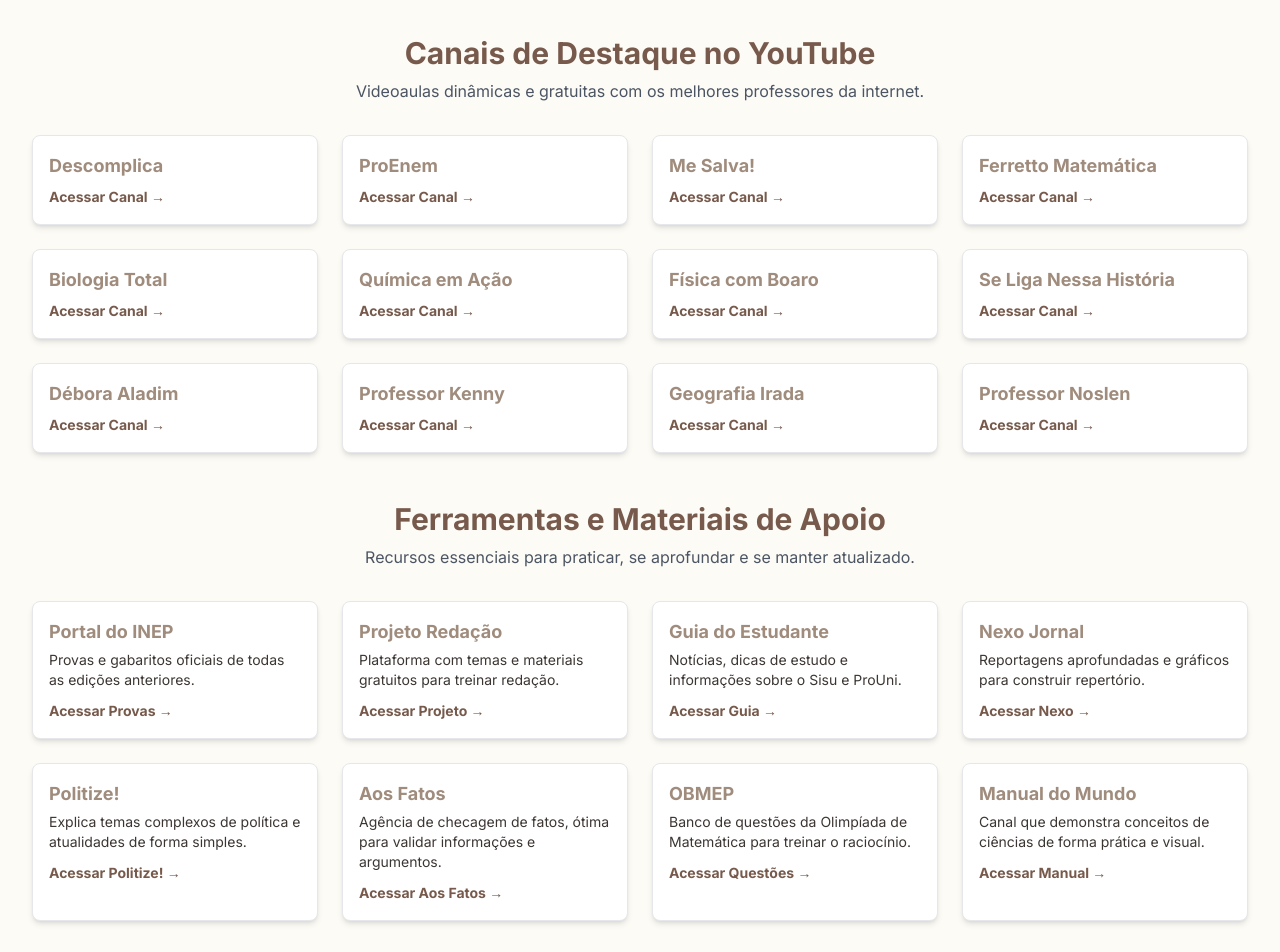
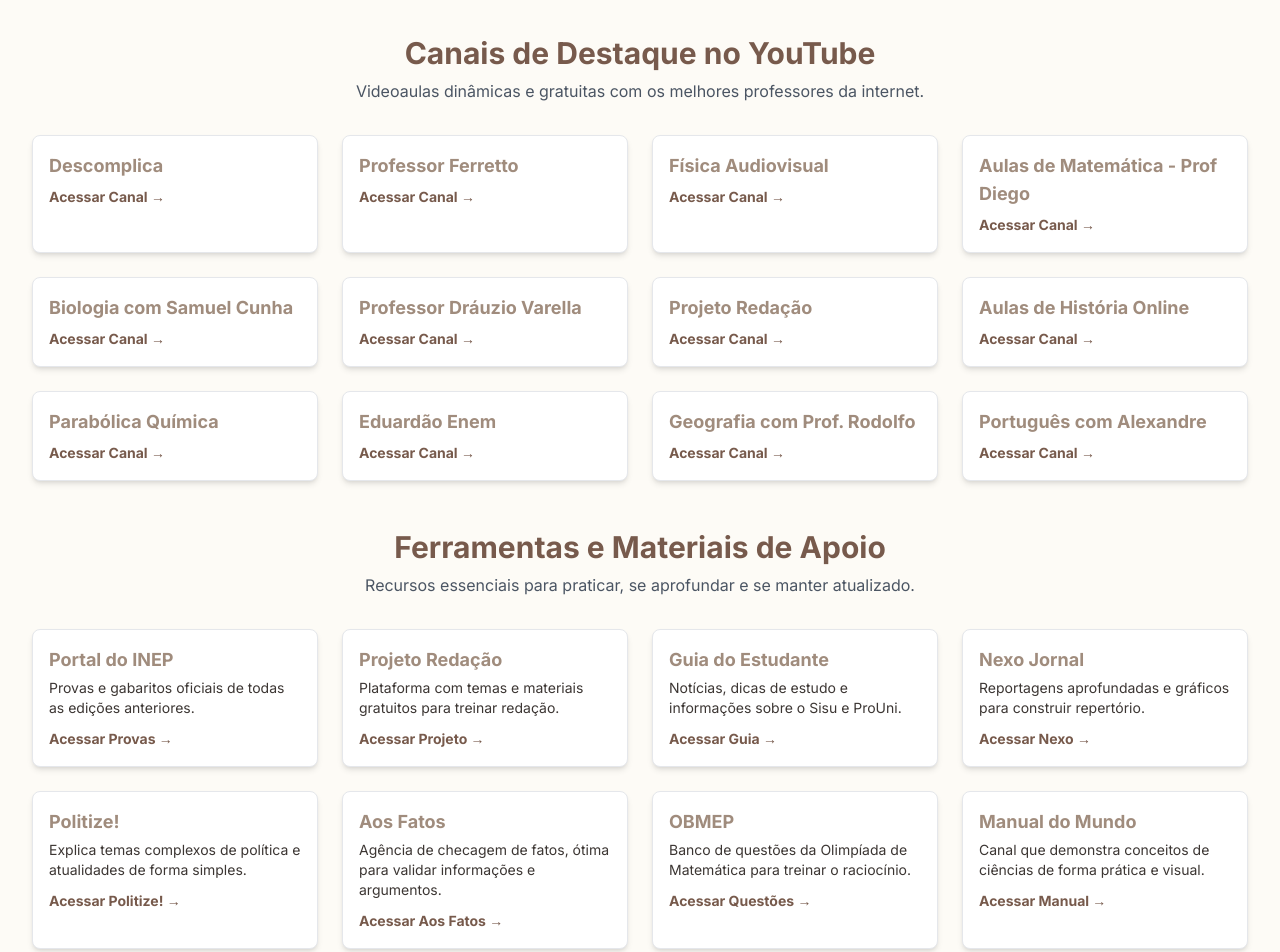
Before and after one commit to dansfisica85/Site-da-FABIANA-ENEM-2025, a plain HTML site: page index.html in a window 1280 px wide. Shown: the part 800-1752 px from the top of the page. Drawn offline with nearby package versions, Linux system fonts and the light colour scheme.

Commit message:
Atualiza links de canais do YouTube e adiciona créditos ao autor no rodapé

```diff
--- a/index.html
+++ b/index.html
@@ -98,18 +98,18 @@
                     <p class="text-center text-gray-600 mb-8">Videoaulas dinâmicas e gratuitas com os melhores professores da internet.</p>
                     <div class="grid md:grid-cols-2 lg:grid-cols-4 gap-6">
                          <!-- Canais do YouTube -->
-                        <div class="bg-white p-4 rounded-lg shadow-md border"><h3 class="font-bold text-lg mb-1 text-[#A08C7D]">Descomplica</h3><a href="https://www.youtube.com/c/descomplica" target="_blank" class="font-bold text-sm text-[#775A4C] hover:underline">Acessar Canal &rarr;</a></div>
-                        <div class="bg-white p-4 rounded-lg shadow-md border"><h3 class="font-bold text-lg mb-1 text-[#A08C7D]">ProEnem</h3><a href="https://www.youtube.com/c/ProENEM" target="_blank" class="font-bold text-sm text-[#775A4C] hover:underline">Acessar Canal &rarr;</a></div>
-                        <div class="bg-white p-4 rounded-lg shadow-md border"><h3 class="font-bold text-lg mb-1 text-[#A08C7D]">Me Salva!</h3><a href="https://www.youtube.com/c/mesalva" target="_blank" class="font-bold text-sm text-[#775A4C] hover:underline">Acessar Canal &rarr;</a></div>
-                        <div class="bg-white p-4 rounded-lg shadow-md border"><h3 class="font-bold text-lg mb-1 text-[#A08C7D]">Ferretto Matemática</h3><a href="https://www.youtube.com/c/professorferretto" target="_blank" class="font-bold text-sm text-[#775A4C] hover:underline">Acessar Canal &rarr;</a></div>
-                        <div class="bg-white p-4 rounded-lg shadow-md border"><h3 class="font-bold text-lg mb-1 text-[#A08C7D]">Biologia Total</h3><a href="https://www.youtube.com/c/professorjubilut" target="_blank" class="font-bold text-sm text-[#775A4C] hover:underline">Acessar Canal &rarr;</a></div>
-                        <div class="bg-white p-4 rounded-lg shadow-md border"><h3 class="font-bold text-lg mb-1 text-[#A08C7D]">Química em Ação</h3><a href="https://www.youtube.com/c/quimicaemacao" target="_blank" class="font-bold text-sm text-[#775A4C] hover:underline">Acessar Canal &rarr;</a></div>
-                        <div class="bg-white p-4 rounded-lg shadow-md border"><h3 class="font-bold text-lg mb-1 text-[#A08C7D]">Física com Boaro</h3><a href="https://www.youtube.com/c/boaro" target="_blank" class="font-bold text-sm text-[#775A4C] hover:underline">Acessar Canal &rarr;</a></div>
-                        <div class="bg-white p-4 rounded-lg shadow-md border"><h3 class="font-bold text-lg mb-1 text-[#A08C7D]">Se Liga Nessa História</h3><a href="https://www.youtube.com/c/seliganessahistoria1" target="_blank" class="font-bold text-sm text-[#775A4C] hover:underline">Acessar Canal &rarr;</a></div>
-                        <div class="bg-white p-4 rounded-lg shadow-md border"><h3 class="font-bold text-lg mb-1 text-[#A08C7D]">Débora Aladim</h3><a href="https://www.youtube.com/c/deboraladimhistoria" target="_blank" class="font-bold text-sm text-[#775A4C] hover:underline">Acessar Canal &rarr;</a></div>
-                        <div class="bg-white p-4 rounded-lg shadow-md border"><h3 class="font-bold text-lg mb-1 text-[#A08C7D]">Professor Kenny</h3><a href="https://www.youtube.com/c/cursokenny" target="_blank" class="font-bold text-sm text-[#775A4C] hover:underline">Acessar Canal &rarr;</a></div>
-                        <div class="bg-white p-4 rounded-lg shadow-md border"><h3 class="font-bold text-lg mb-1 text-[#A08C7D]">Geografia Irada</h3><a href="https://www.youtube.com/c/geografiairada" target="_blank" class="font-bold text-sm text-[#775A4C] hover:underline">Acessar Canal &rarr;</a></div>
-                        <div class="bg-white p-4 rounded-lg shadow-md border"><h3 class="font-bold text-lg mb-1 text-[#A08C7D]">Professor Noslen</h3><a href="https://www.youtube.com/c/noslen" target="_blank" class="font-bold text-sm text-[#775A4C] hover:underline">Acessar Canal &rarr;</a></div>
+                        <div class="bg-white p-4 rounded-lg shadow-md border"><h3 class="font-bold text-lg mb-1 text-[#A08C7D]">Descomplica</h3><a href="https://www.youtube.com/@descomplica" target="_blank" class="font-bold text-sm text-[#775A4C] hover:underline">Acessar Canal &rarr;</a></div>
+                        <div class="bg-white p-4 rounded-lg shadow-md border"><h3 class="font-bold text-lg mb-1 text-[#A08C7D]">Professor Ferretto</h3><a href="https://www.youtube.com/@professorferretto" target="_blank" class="font-bold text-sm text-[#775A4C] hover:underline">Acessar Canal &rarr;</a></div>
+                        <div class="bg-white p-4 rounded-lg shadow-md border"><h3 class="font-bold text-lg mb-1 text-[#A08C7D]">Física Audiovisual</h3><a href="https://www.youtube.com/@fisicaaudiovisual" target="_blank" class="font-bold text-sm text-[#775A4C] hover:underline">Acessar Canal &rarr;</a></div>
+                        <div class="bg-white p-4 rounded-lg shadow-md border"><h3 class="font-bold text-lg mb-1 text-[#A08C7D]">Aulas de Matemática - Prof Diego</h3><a href="https://www.youtube.com/@aulasdematemticaprofdiego5047" target="_blank" class="font-bold text-sm text-[#775A4C] hover:underline">Acessar Canal &rarr;</a></div>
+                        <div class="bg-white p-4 rounded-lg shadow-md border"><h3 class="font-bold text-lg mb-1 text-[#A08C7D]">Biologia com Samuel Cunha</h3><a href="https://www.youtube.com/@biologiacomsamuelcunha" target="_blank" class="font-bold text-sm text-[#775A4C] hover:underline">Acessar Canal &rarr;</a></div>
+                        <div class="bg-white p-4 rounded-lg shadow-md border"><h3 class="font-bold text-lg mb-1 text-[#A08C7D]">Professor Dráuzio Varella</h3><a href="https://www.youtube.com/@drauziovarella" target="_blank" class="font-bold text-sm text-[#775A4C] hover:underline">Acessar Canal &rarr;</a></div>
+                        <div class="bg-white p-4 rounded-lg shadow-md border"><h3 class="font-bold text-lg mb-1 text-[#A08C7D]">Projeto Redação</h3><a href="https://www.youtube.com/@projetoredacao" target="_blank" class="font-bold text-sm text-[#775A4C] hover:underline">Acessar Canal &rarr;</a></div>
+                        <div class="bg-white p-4 rounded-lg shadow-md border"><h3 class="font-bold text-lg mb-1 text-[#A08C7D]">Aulas de História Online</h3><a href="https://www.youtube.com/@aulasdehistoriaonline1" target="_blank" class="font-bold text-sm text-[#775A4C] hover:underline">Acessar Canal &rarr;</a></div>
+                        <div class="bg-white p-4 rounded-lg shadow-md border"><h3 class="font-bold text-lg mb-1 text-[#A08C7D]">Parabólica Química</h3><a href="https://www.youtube.com/@parabolicaquimica" target="_blank" class="font-bold text-sm text-[#775A4C] hover:underline">Acessar Canal &rarr;</a></div>
+                        <div class="bg-white p-4 rounded-lg shadow-md border"><h3 class="font-bold text-lg mb-1 text-[#A08C7D]">Eduardão Enem</h3><a href="https://www.youtube.com/@eduardaoenem" target="_blank" class="font-bold text-sm text-[#775A4C] hover:underline">Acessar Canal &rarr;</a></div>
+                        <div class="bg-white p-4 rounded-lg shadow-md border"><h3 class="font-bold text-lg mb-1 text-[#A08C7D]">Geografia com Prof. Rodolfo</h3><a href="https://www.youtube.com/@geografiacomprofrodolofo" target="_blank" class="font-bold text-sm text-[#775A4C] hover:underline">Acessar Canal &rarr;</a></div>
+                        <div class="bg-white p-4 rounded-lg shadow-md border"><h3 class="font-bold text-lg mb-1 text-[#A08C7D]">Português com Alexandre</h3><a href="https://www.youtube.com/@portuguescomaléxandre" target="_blank" class="font-bold text-sm text-[#775A4C] hover:underline">Acessar Canal &rarr;</a></div>
                     </div>
                 </div>
                  <div>
@@ -124,7 +124,7 @@
                         <div class="bg-white p-4 rounded-lg shadow-md border"><h3 class="font-bold text-lg mb-1 text-[#A08C7D]">Politize!</h3><p class="mb-2 text-sm">Explica temas complexos de política e atualidades de forma simples.</p><a href="https://www.politize.com.br/" target="_blank" class="font-bold text-sm text-[#775A4C] hover:underline">Acessar Politize! &rarr;</a></div>
                         <div class="bg-white p-4 rounded-lg shadow-md border"><h3 class="font-bold text-lg mb-1 text-[#A08C7D]">Aos Fatos</h3><p class="mb-2 text-sm">Agência de checagem de fatos, ótima para validar informações e argumentos.</p><a href="https://www.aosfatos.org/" target="_blank" class="font-bold text-sm text-[#775A4C] hover:underline">Acessar Aos Fatos &rarr;</a></div>
                         <div class="bg-white p-4 rounded-lg shadow-md border"><h3 class="font-bold text-lg mb-1 text-[#A08C7D]">OBMEP</h3><p class="mb-2 text-sm">Banco de questões da Olimpíada de Matemática para treinar o raciocínio.</p><a href="https://www.obmep.org.br/banco.htm" target="_blank" class="font-bold text-sm text-[#775A4C] hover:underline">Acessar Questões &rarr;</a></div>
-                        <div class="bg-white p-4 rounded-lg shadow-md border"><h3 class="font-bold text-lg mb-1 text-[#A08C7D]">Manual do Mundo</h3><p class="mb-2 text-sm">Canal que demonstra conceitos de ciências de forma prática e visual.</p><a href="https://www.youtube.com/user/iberethenorio" target="_blank" class="font-bold text-sm text-[#775A4C] hover:underline">Acessar Manual &rarr;</a></div>
+                        <div class="bg-white p-4 rounded-lg shadow-md border"><h3 class="font-bold text-lg mb-1 text-[#A08C7D]">Manual do Mundo</h3><p class="mb-2 text-sm">Canal que demonstra conceitos de ciências de forma prática e visual.</p><a href="https://www.youtube.com/@manualdomundo" target="_blank" class="font-bold text-sm text-[#775A4C] hover:underline">Acessar Manual &rarr;</a></div>
                     </div>
                 </div>
             </section>
@@ -465,7 +465,7 @@
         <div class="border-t border-white border-opacity-20 pt-8 text-center text-sm opacity-75">
             <p>Guia de Estudos para o ENEM 2025 - Atualizado em Outubro de 2025</p>
             <p class="mt-2">Todos os links foram verificados e apontam para recursos educacionais reais e funcionais.</p>
-            <p class="mt-4">❤️ Feito com dedicação para ajudar sua preparação para o ENEM</p>
+            <p class="mt-4">❤️ Feito por Professordavi85@mail.com, com dedicação para ajudar sua preparação para o ENEM</p>
         </div>
     </div>
 </footer>
```
